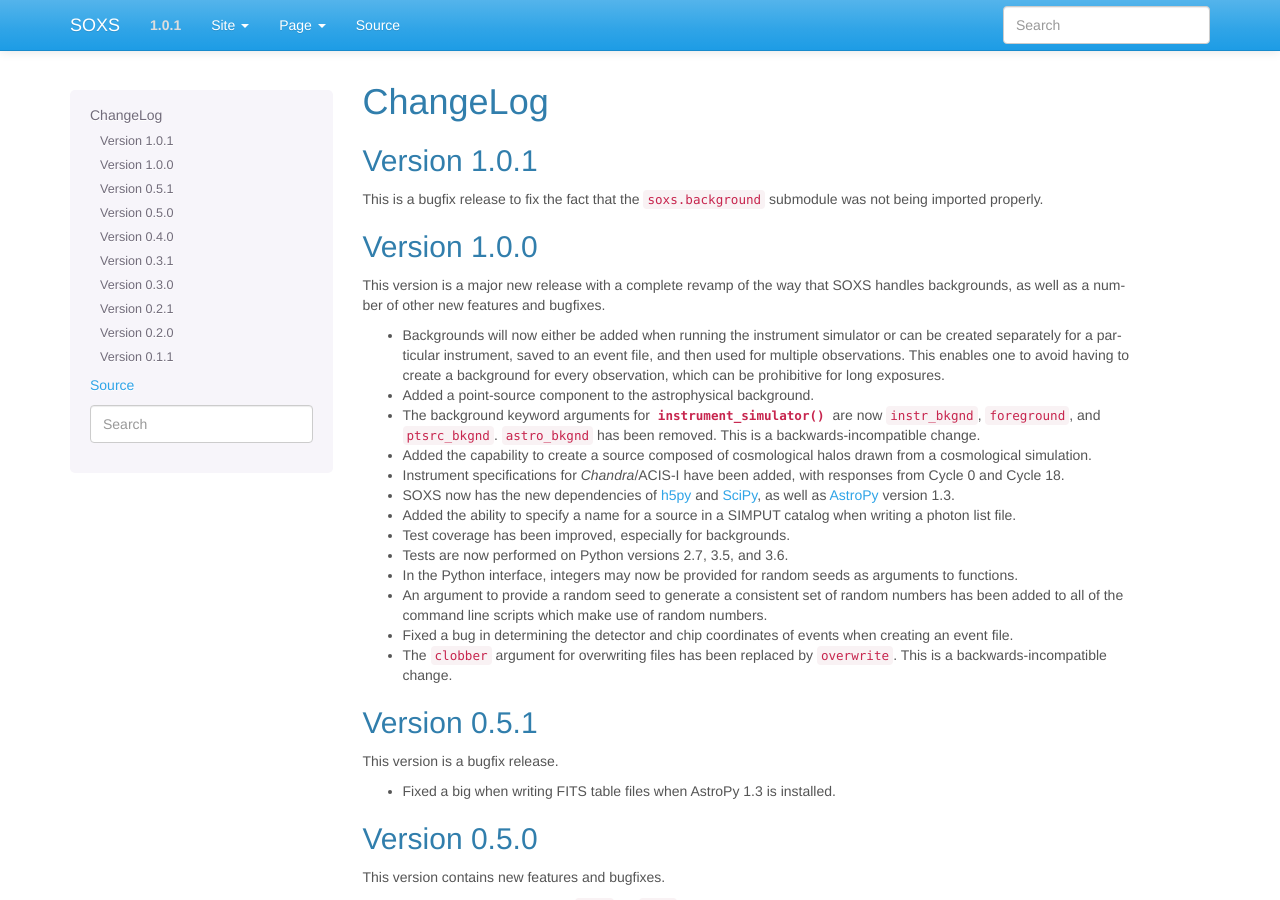
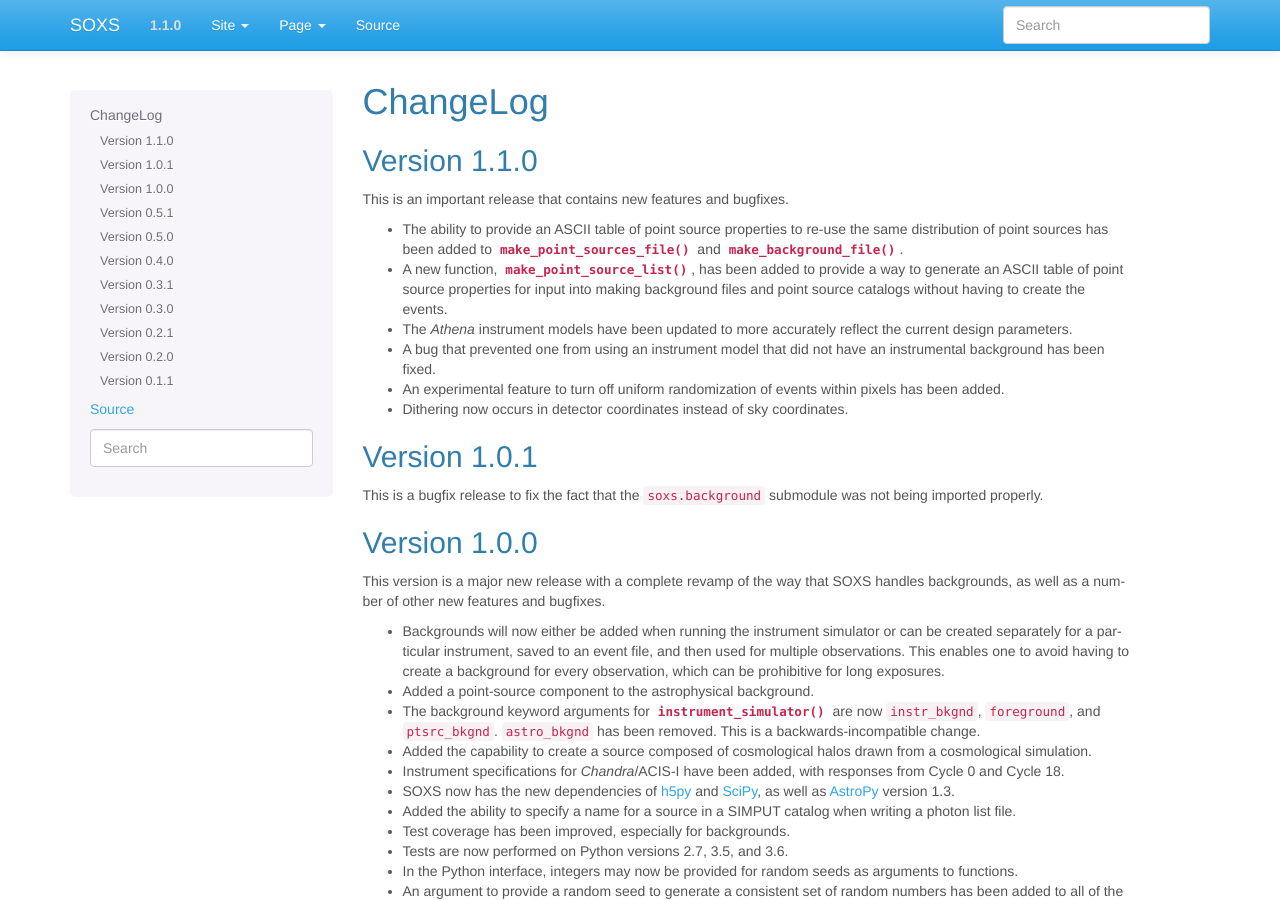
Before and after one commit to daya135k/jzuhonev, a Sphinx documentation site: the page built from doc/source/changelog.rst, in a window 1280 px wide and 900 px high. Built offline with Sphinx 7.4.7, drawn with Linux system fonts in a browser that asks for light colours.

Commit message:
Version bump

```diff
--- a/doc/source/changelog.rst
+++ b/doc/source/changelog.rst
@@ -2,6 +2,27 @@
 
 ChangeLog
 =========
+
+Version 1.1.0
+-------------
+
+This is an important release that contains new features and bugfixes.
+
+* The ability to provide an ASCII table of point source properties to re-use
+  the same distribution of point sources has been added to
+  :func:`~soxs.background.point_sources.make_point_sources_file` and
+  :func:`~soxs.instrument.make_background_file`.
+* A new function, :func:`~soxs.background.point_sources.make_point_source_list`, has been
+  added to provide a way to generate an ASCII table of point source properties
+  for input into making background files and point source catalogs without
+  having to create the events.
+* The *Athena* instrument models have been updated to more accurately reflect
+  the current design parameters.
+* A bug that prevented one from using an instrument model that did not have
+  an instrumental background has been fixed.
+* An experimental feature to turn off uniform randomization of events within
+  pixels has been added.
+* Dithering now occurs in detector coordinates instead of sky coordinates.
 
 Version 1.0.1
 -------------
--- a/doc/source/conf.py
+++ b/doc/source/conf.py
@@ -79,8 +79,8 @@ author = 'John ZuHone'
 # built documents.
 #
 
-release = "1.0.1"
-version = "1.0.1"
+release = "1.1.0"
+version = "1.1.0"
 
 # The language for content autogenerated by Sphinx. Refer to documentation
 # for a list of supported languages.
--- a/doc/source/index.rst
+++ b/doc/source/index.rst
@@ -67,7 +67,7 @@ SOXS is released under a `BSD 3-clause license <https://opensource.org/licenses/
 Current Version
 ---------------
 
-The current stable version is 1.0.1. See the :ref:`changelog` for details on changes from previous
+The current stable version is 1.1.0. See the :ref:`changelog` for details on changes from previous
 versions.
 
 Documentation Contents
--- a/setup.py
+++ b/setup.py
@@ -14,7 +14,7 @@ cython_extensions = [
 
 setup(name='soxs',
       packages=find_packages(),
-      version="1.0.1",
+      version="1.1.0",
       description='Simulated Observations with X-ray Surveyor',
       author='John ZuHone',
       author_email='john.zuhone@cfa.harvard.edu',
--- a/soxs/__init__.py
+++ b/soxs/__init__.py
@@ -1,4 +1,4 @@
-__version__ = "1.0.1"
+__version__ = "1.1.0"
 
 from soxs.simput import \
     write_photon_list, \
```
